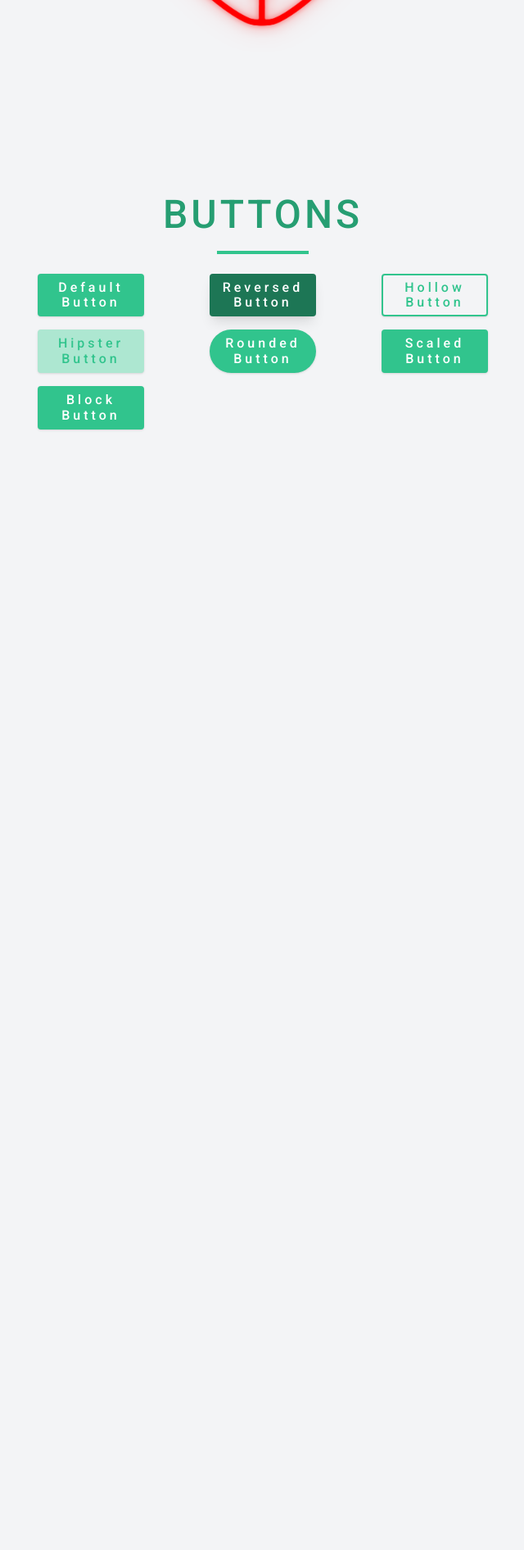
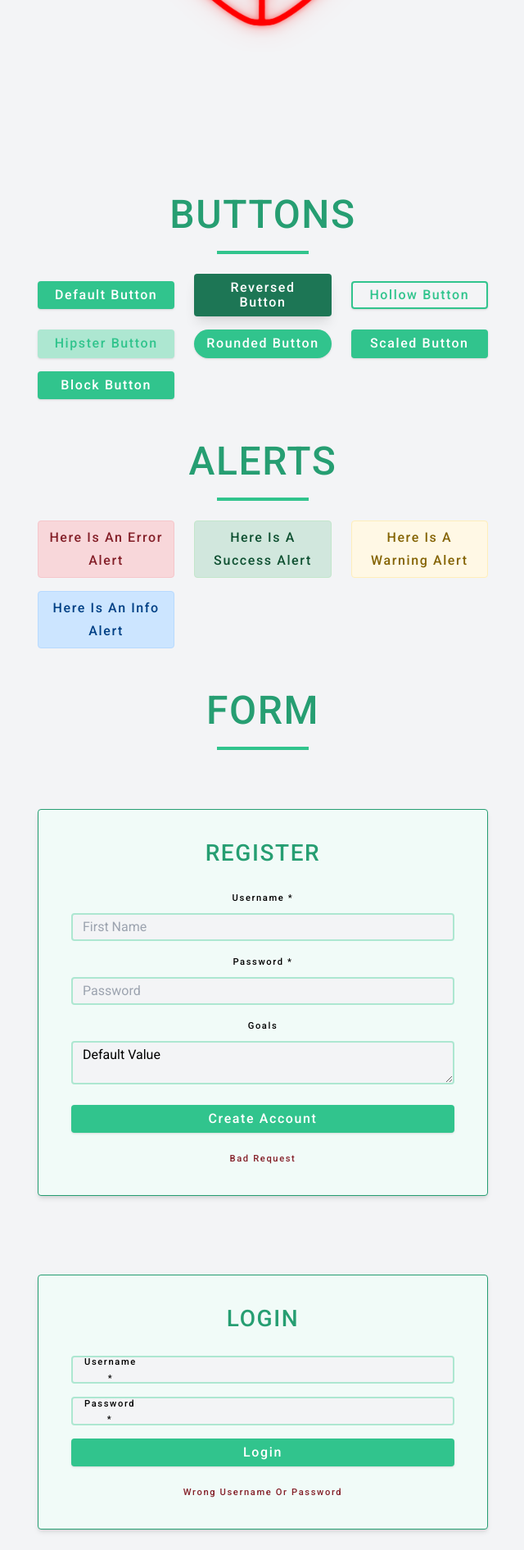
Before and after one commit to micex-pro/mpod, a PHP site: page / in a window 1280 px wide. Shown: the part 1640-3531 px from the top of the page at 82% size, without its empty margins (319-959 px from the left). Before the commit the page ends 2165 px from the top, so only its background shows below. Run offline with PHP 8.4, Linux system fonts and the light colour scheme.

Commit message:
06/05/2023

```diff
--- a/assets/css/global.css
+++ b/assets/css/global.css
@@ -1,8 +1,8 @@
 /*
 ==============================
+*   Made With Love By MiceX.Pro Team.
 *   Globbal styles only!
 *   Buttons, forms, inputs, etc.
-*   Not single/multiple page/pages styles.
 ==============================
 */
 
@@ -18,8 +18,9 @@
   box-sizing: border-box;
 }
 
-:root{
+:root {
   /* Primary Color */
+  --primary-50: #f1fbf8;
   --primary-100: #d6f3e8;
   --primary-200: #ade7d1;
   --primary-300: #83dcbb;
@@ -55,17 +56,17 @@
   --red-mid: #f24646;
   --red-dark: #842029;
 
+  --green-dark: #0f5132;
+  --green-mid: #90ee90;
   --green-light: #d1e7dd;
-    --green-mid: #90ee90;
-    --green-dark: #0f5132;
 
+  --yellow-dark: #856404;
+  --yellow-mid: #ffc107;
   --yellow-light: #fff8e5;
-    --yellow-mid: #ffc107;
-    --yellow-dark: #856404;
 
+  --blue-dark: #004085;
+  --blue-mid: #0d6efd;
   --blue-light: #cce5ff;
-    --blue-mid: #0d6efd;
-    --blue-dark: #004085;
 
   --orange: #fd7e14;
   --pink: #d63384;
@@ -88,7 +89,7 @@
   --color-bg: var(--gray-100);
   --color-txt: var(--gray-900);
 
-    --letter-spacing: 0.25rem;
+  --letter-spacing: 0.1rem;
   --line-height: 1.5;
 
   /* Border Styles */
@@ -97,23 +98,23 @@
   --radius: 0.25rem;
 
   /* Animations / Transitions / Scales */
-    --transition-1: 0.5s ease-in-out all;
+  --transition-5: 0.5s ease-in-out all;
   --transition-2: 0.2s ease-in-out all;
-    --transition-3: 0.1s ease-in-out all;
+  --transition-1: 0.1s ease-in-out all;
 
   --scale: 1.02;
 
   /* Div Styles */
-    --max-width: 1120px;
-    --section-width: 550px;
+  --width-max: 1120px;
+  --width-section: 550px;
 }
 
-html{
+html {
   font-size: 100%;
   scroll-behavior: smooth;
 }
 
-body{
+body {
   background-color: var(--color-bg);
   font-family: var(--ff-body);
   font-weight: 500;
@@ -137,10 +138,9 @@ html::-webkit-scrollbar {
   border-radius: 10px;
 }
 /* End Of Custom Scroll Bar */
-
 /* Start Of Section */
-.section{
-    max-width: var(--section-width);
+.section {
+  max-width: var(--width-section);
   margin: 0 auto;
   margin-bottom: 1.5rem;
 }
@@ -159,7 +159,7 @@ html::-webkit-scrollbar {
   margin-bottom: 1.5rem;
 }
 
-.section-content{
+.section-content {
   width: 100%;
   text-align: center;
   display: flex;
@@ -170,7 +170,6 @@ html::-webkit-scrollbar {
   flex-direction: column;
 }
 /* End Of Section */
-
 /* Start Of Paragraph */
 p {
   margin-bottom: 1.5rem;
@@ -178,9 +177,13 @@ p {
   width: 90%;
 }
 /* End Of Paragraph */
-
 /* Start Of Headings */
-h1, h2, h3, h4, h5, h6{
+h1,
+h2,
+h3,
+h4,
+h5,
+h6 {
   margin: 0;
   margin-bottom: 1.5rem;
   font-weight: 500;
@@ -189,27 +192,26 @@ h1, h2, h3, h4, h5, h6{
   letter-spacing: var(--letter-spacing);
 }
 
-h1{
+h1 {
   font-size: 3rem;
 }
-h2{
+h2 {
   font-size: 2.5rem;
 }
-h3{
+h3 {
   font-size: 2rem;
 }
-h4{
+h4 {
   font-size: 1.75rem;
 }
-h5{
+h5 {
   font-size: 1.5rem;
 }
-h6{
+h6 {
   font-size: 1.25rem;
 }
 
 /* End Of Headings */
-
 /* Start of Anchors */
 a {
   text-decoration: none;
@@ -221,27 +223,27 @@ a {
   margin-bottom: 1rem;
 }
 
-#nav:hover{
+#nav:hover {
   color: var(--primary-500);
 }
 
-#link:hover{
+#link:hover {
   color: var(--primary-500);
   transform: scale(1.1);
 }
 
-#link:hover{
+#link:hover {
   color: var(--primary-500);
   transform: scale(1.1);
 }
 
-#footer:hover{
+#footer:hover {
   color: var(--primary-500);
   padding-left: 3rem;
-    text-shadow: 0 4px 6px -1px rgb(49 196 141 / 0.1), 0 2px 4px -2px rgb(0 0 0 / 0.1);
+  text-shadow: 0 4px 6px -1px rgb(49 196 141 / 0.1),
+    0 2px 4px -2px rgb(0 0 0 / 0.1);
 }
 /* End Of Anchors */
-
 /* Start Of Small Text */
 small,
 .text_small {
@@ -249,9 +251,8 @@ small,
   margin-bottom: 0;
 }
 /* End Of Small Text */
-
 /* Start Of Lists */
-ul{
+ul {
   list-style-type: none;
   padding: 0;
   display: flex;
@@ -260,27 +261,24 @@ ul{
   flex-direction: column;
 }
 
-li{
+li {
   text-transform: capitalize;
 }
-
 /* End Of Lists */
-
 /* Start Of Images */
-.container{
+.container {
   width: 50vw;
-    max-width: var(--max-width);
+  max-width: var(--width-max);
 }
 
-.img{
+.img {
   width: 100%;
   display: block; /* Remove the space from the bottom of the container */
   object-fit: cover;
 }
 /* End Of Images */
-
 /* Start Of Buttons */
-.btn{
+.btn {
   cursor: pointer;
   color: var(--white);
   background-color: var(--primary-500);
@@ -297,29 +295,29 @@ li{
   text-align: center;
 }
 
-.btn:hover{
+.btn:hover {
   background-color: var(--primary-700);
   box-shadow: var(--shadow-3);
   font-weight: 500;
 }
 
-.btn-reverse{
+.btn-reverse {
   background-color: var(--primary-700);
   box-shadow: var(--shadow-3);
 }
 
-.btn-reverse:hover{
+.btn-reverse:hover {
   box-shadow: var(--shadow-1);
   background-color: var(--primary-500);
 }
 
-.btn-hollow{
+.btn-hollow {
   background-color: transparent;
   border-color: var(--primary-500);
   color: var(--primary-500);
 }
 
-.btn-hollow:hover{
+.btn-hollow:hover {
   background-color: var(--primary-500);
   color: var(--white);
 }
@@ -345,36 +343,188 @@ li{
 .btn-block {
   width: 100%;
 }
+/* End Of Buttons */
+/* Start Of Alerts */
+.alert {
+  padding: 0.375rem 0.75rem;
+  margin-bottom: 1rem;
+  border-radius: var(--radius);
+  letter-spacing: var(--letter-spacing);
+  border: 1px solid transparent;
+  text-align: center;
+  text-transform: capitalize;
+  transition: var(--transition-2);
+}
 
-/* End Of Buttons */
+.alert-error {
+  background: var(--red-light);
+  color: var(--red-dark);
+  border-color: rgb(245, 198, 203);
+}
+
+.alert-success {
+  background: var(--green-light);
+  color: var(--green-dark);
+  border-color: rgb(195, 230, 203);
+}
+
+.alert-warn {
+  background: var(--yellow-light);
+  color: var(--yellow-dark);
+  border-color: rgb(255, 238, 186);
+}
+
+.alert-info {
+  background: var(--blue-light);
+  color: var(--blue-dark);
+  border-color: rgb(184, 218, 255);
+}
+/* End Of Alerts */
+/* Start Of Form */
+.form {
+  max-width: var(--width-section);
+  width: 90vw;
+  border: 1px solid var(--primary-600);
+  border-radius: var(--radius);
+  box-shadow: var(--shadow-2);
+  padding: 2rem 2.5rem;
+  background-color: var(--primary-50);
+  margin: 3rem auto;
+  overflow: auto;
+}
+
+.form::-webkit-scrollbar {
+  width: 8px;
+  height: 8px;
+}
+
+.form::-webkit-scrollbar-thumb {
+  background-color: var(--primary-300);
+  border-radius: 10px;
+}
+
+.form::-webkit-scrollbar-track {
+  background-color: #f1f1f1;
+  border-radius: 10px;
+}
+
+.form h4 {
+  color: var(--primary-600);
+}
+
+.form-label {
+  display: block;
+  font-size: var(--smallText);
+  margin-bottom: 0.5rem;
+  text-transform: capitalize;
+  letter-spacing: var(--letter-spacing);
+}
+
+.form-input,
+.form-textarea {
+  width: 100%;
+  padding: 0.375rem 0.75rem;
+  border-radius: var(--radius);
+  border: 2px solid var(--primary-200);
+  background-color: var(--color-bg);
+  transition: var(--transition-2);
+}
+
+.form-input:focus {
+  outline: none;
+  border: 2px solid var(--primary-500) !important;
+}
+
+.form-row {
+  position: relative;
+  margin-bottom: 1rem;
+}
+
+::placeholder {
+  font-family: inherit;
+  color: var(--gray-400);
+  text-transform: capitalize;
+}
+
+.form-alert {
+  color: var(--red-dark);
+  letter-spacing: var(--letter-spacing);
+  text-transform: capitalize;
+  transition: var(--transition-2);
+}
+
+.modern-label {
+  display: block;
+  font-size: var(--smallText);
+  margin-bottom: 0.5rem;
+  text-transform: capitalize;
+  letter-spacing: var(--letter-spacing);
+  position: absolute;
+  left: 0.5rem;
+  transition: 0.2s ease-in-out top;
+  padding: 0 0.5rem;
+  pointer-events: none;
+  /* border-top: 4px solid var(--primary-50); */
+}
+
+.modern-input {
+  width: 100%;
+  padding: 0.375rem 0.75rem;
+  border-radius: var(--radius);
+  border: 2px solid var(--primary-200);
+  background-color: var(--color-bg);
+  transition: var(--transition-2);
+}
+
+.modern-input:focus {
+  outline: none;
+  border: 2px solid var(--primary-500) !important;
+}
+.modern-input:hover + .modern-label {
+  top: -1.25rem;
+  border-top: none;
+  border-bottom: 5px solid var(--color-bg);
+}
+.modern-input:valid + .modern-label {
+  top: -1.25rem;
+  border-top: none;
+  border-bottom: 5px solid var(--color-bg);
+}
+.modern-input:focus + .modern-label {
+  top: -1.25rem;
+  border-top: none;
+  border-bottom: 5px solid var(--color-bg);
+}
+
+.test {
+  height: 2px;
+  background: var(--primary-50);
+  position: absolute;
+  top: -0.1rem;
+}
+
+/* End Of Form */
 
 /* Responsive - media queries */
-@media screen and (min-width: 768px){
-    .heading-section .section-content, .anchors-section .section-content{
+/* Tablets */
+@media screen and (min-width: 768px) {
+  .heading-section .section-content,
+  .anchors-section .section-content,
+  .buttons-section .section-content,
+  .alerts-section .section-content {
     display: grid;
     grid-template-columns: repeat(2, 1fr);
     gap: 0 5rem;
   }
 
-    .anchors-section .section-content{
+  .anchors-section .section-content,
+  .small-section .section-content {
     display: grid;
     grid-template-columns: repeat(2, 1fr);
     gap: 0;
   }
 
-    .small-section .section-content{
-        display: grid;
-        grid-template-columns: repeat(2, 1fr);
-        gap: 0;
-    }
-
-    .buttons-section .section-content{
-        display: grid;
-        grid-template-columns: repeat(2, 1fr);
-        gap: 0 5rem;
-    }
-
-    .nav-list{
+  .nav-list {
     display: flex;
     align-items: center;
     justify-content: space-between;
@@ -383,20 +533,34 @@ li{
   }
 }
 
-@media screen and (min-width: 1024px){
-    .heading-section .section-content, .anchors-section .section-content{
+/* Laptops */
+@media screen and (min-width: 1024px) {
+  .heading-section .section-content,
+  .anchors-section .section-content,
+  .buttons-section .section-content,
+  .alerts-section .section-content,
+  .anchors-section .section-content {
     grid-template-columns: repeat(3, 1fr);
-        gap: 0 5rem;
+    gap: 0 1.5rem;
+  }
 }
 
-    .anchors-section .section-content{
-        grid-template-columns: repeat(3, 1fr);
-        gap: 0 2.5rem;
+/* Large Laptops */
+@media screen and (min-width: 1440px) {
+  .form-section .section-content {
+    display: grid;
+    grid-template-columns: repeat(2, 1fr);
+    gap: 0 1.5rem;
+  }
 }
 
-    .buttons-section .section-content{
-        grid-template-columns: repeat(3, 1fr);
-        gap: 0 5rem;
+/* START Animations */
+@keyframes test {
+  from {
+    top: -1rem;
   }
-
+  to {
+    top: -1.25rem;
   }
+}
+/* END Animations */
--- a/index.html
+++ b/index.html
@@ -1,18 +1,61 @@
 <!DOCTYPE html>
 <html lang="en">
   <head>
-    <meta charset="UTF-8">
-    <meta http-equiv="X-UA-Compatible" content="IE=edge">
-    <meta name="viewport" content="width=device-width, initial-scale=1.0">
-    <title>Dashboard | MPop</title>
+    <meta charset="UTF-8" />
+    <meta http-equiv="X-UA-Compatible" content="IE=edge" />
+    <meta name="viewport" content="width=device-width, initial-scale=1.0" />
 
-    <!-- Local CSS -->
-    <link rel="stylesheet" href="./assets/css/normilize.css">
-    <link rel="stylesheet" href="./assets/css/global.css">
+    <!-- START SEO -->
+    <title>MiceX.Pro | MPod</title>
+    <meta name="Author" content="MiceX.Pro" />
+    <meta
+      name="description"
+      content="Best Premade CSS & HTML designs for modern websites. Made with love from the MiceX.Pro team."
+    />
+    <meta
+      name="keywords"
+      content="MiceX, MiceX.Pro, mpod, MPod, css designs, html designs, css default starter, premade designs, css, html"
+    />
+    <link rel="canonical" href="https://mpod.micex.pro/index.html" />
 
-    <!-- delete if not needed -->
-    <link rel="stylesheet" href="./assets/css/index.css">
+    <!-- START Social Media -->
+    <meta property="og:title" content="MiceX.Pro | MPod" />
+    <meta
+      property="og:description"
+      content="Best Premade CSS & HTML designs for modern websites. Made with love from the MiceX.Pro team."
+    />
+    <meta
+      property="og:image"
+      content="https://www.example.com/assets/images/MiceX-logo.png"
+    />
+    <meta property="og:url" content="https://mpod.micex.pro/index.html" />
+    <!-- END Social Media -->
+    <!-- START Twitter -->
+    <meta name="twitter:card" content="summary_large_image" />
+    <meta name="twitter:title" content="MiceX.Pro | MPod" />
+    <meta
+      name="twitter:description"
+      content="Best Premade CSS & HTML designs for modern websites. Made with love from the MiceX.Pro team."
+    />
+    <meta
+      name="twitter:image"
+      content="https://www.example.com/assets/images/MiceX-logo.png"
+    />
+    <meta name="twitter:url" content="https://mpod.micex.pro/index.html" />
+    <!-- END Twitter -->
+    <!-- END SEO -->
 
+    <!-- START Global CSS -->
+    <link rel="stylesheet" href="./assets/css/normilize.css" />
+    <link rel="stylesheet" href="./assets/css/global.css" />
+    <!-- END Global CSS -->
+
+    <!-- START Local Styles -->
+    <link rel="stylesheet" href="./assets/css/index.css" />
+    <!-- END Local Styles -->
+
+    <!-- START External Styles -->
+    <!-- END External Styles -->
   </head>
   <body>
     <!-- Start Of Nav -->
@@ -26,7 +69,8 @@
       <div class="section-content">
         <p>
           Lorem ipsum dolor sit amet consectetur adipisicing elit. Alias maiores
-                facilis nobis voluptate voluptatum voluptas? Quas ullam natus hic nihil.
+          facilis nobis voluptate voluptatum voluptas? Quas ullam natus hic
+          nihil.
         </p>
       </div>
     </section>
@@ -53,7 +97,7 @@
       <div class="title-underline"></div>
       <div class="section-content">
         <a href="#nav" id="nav">scroll to top</a>
-            <a href="#" id="link">Just a link</a>
+        <a href="https://www.micex.pro/" id="link">Just a link</a>
         <a href="#footer" id="footer">scroll to bottom</a>
       </div>
     </section>
@@ -90,7 +134,11 @@
       <div class="title-underline"></div>
       <div class="section-content">
         <div class="container">
-                <img src="./assets/images/MiceX_neon.png" alt="MiceX.Pro" class="img">
+          <img
+            src="./assets/images/MiceX-logo.png"
+            alt="MiceX.Pro"
+            class="img"
+          />
         </div>
       </div>
     </section>
@@ -112,11 +160,98 @@
     </section>
     <!-- End Of Buttons -->
 
+    <!-- Start Of Alerts -->
+    <section class="section alerts-section">
+      <h1 class="section-title">alerts</h1>
+      <div class="title-underline"></div>
+      <div class="section-content">
+        <div class="alert alert-error">Here is an error alert</div>
+        <div class="alert alert-success">Here is a success alert</div>
+        <div class="alert alert-warn">Here is a warning alert</div>
+        <div class="alert alert-info">Here is an info alert</div>
+      </div>
+    </section>
+    <!-- End Of Alerts -->
+
+    <!-- Start Of Form -->
+    <section class="section form-section">
+      <h1 class="section-title">Form</h1>
+      <div class="title-underline"></div>
+      <div class="section-content">
+        <form action="#register" class="form" id="rform">
+          <h4>register</h4>
+          <div class="form-row">
+            <label for="name" class="form-label">username *</label>
+            <input
+              type="text"
+              class="form-input"
+              name="ruser"
+              id="username"
+              placeholder="first name"
+              required
+            />
+          </div>
+          <div class="form-row">
+            <label for="password" class="form-label">Password *</label>
+            <input
+              type="password"
+              class="form-input"
+              name="rpass"
+              placeholder="password"
+              id="password"
+              required
+            />
+          </div>
+          <div class="form-row">
+            <label for="goals" class="form-label">Goals</label>
+            <textarea name="rgoals" id="goals" class="form-textarea">
+Default Value</textarea
+            >
+          </div>
+          <button type="submit" class="btn btn-block">create account</button>
+          <small class="form-alert">bad request</small>
+        </form>
+        <form action="#login" class="form" id="lform">
+          <h4>login</h4>
+          <div class="form-row">
+            <input
+              type="text"
+              class="modern-input"
+              name="luser"
+              id="username"
+              required
+            />
+            <div class="test">
+              <label for="name" class="modern-label">username *</label>
+            </div>
+          </div>
+          <div class="form-row">
+            <input
+              type="password"
+              class="modern-input"
+              name="lpass"
+              id="password"
+              required
+            />
+            <div class="test">
+              <label for="password" class="modern-label">Password *</label>
+            </div>
+          </div>
+          <button type="submit" class="btn btn-block">login</button>
+          <small class="form-alert">Wrong username or password</small>
+        </form>
+      </div>
+    </section>
+    <!-- End Of Form -->
+
     <!-- Start Of Footer -->
     <footer class="footer" id="footer"></footer>
     <!-- End Of Footer -->
 
-    <!-- Local JS Files -->
+    <!-- START Local JS Files -->
     <script src="./assets/js/global.js"></script>
+    <!-- END Local JS Files -->
+    <!-- START External JS Files -->
+    <!-- END External JS Files -->
   </body>
 </html>
```
Also changed, not shown: assets/images/MiceX-logo.png (renamed from assets/images/MiceX_neon.png), robots.txt (added). Lines whose indentation alone changed are shown as unchanged.
